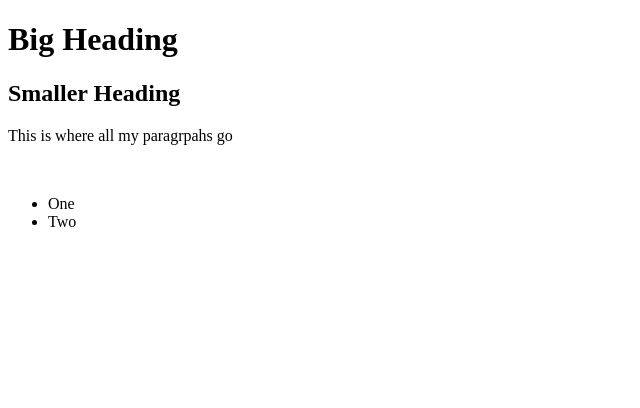
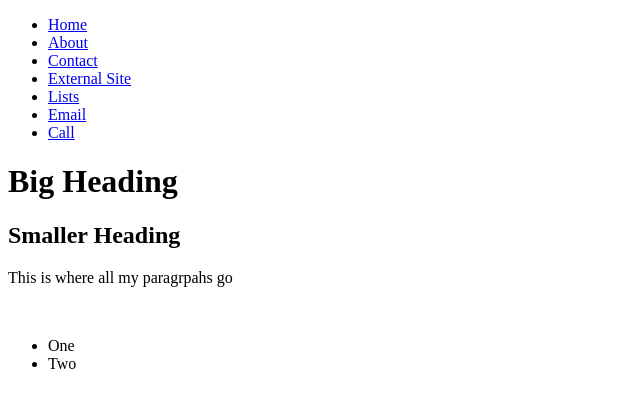
Before and after one commit to mmill2111/basicHTML, a plain HTML site: page index.html in a window 1280 px wide. Shown: the whole page, without its empty margins (0-640 px from the left). Drawn offline with Linux system fonts and the light colour scheme.

Commit message:
Add navigation menu and hyperlinks

```diff
--- a/index.html
+++ b/index.html
@@ -9,6 +9,18 @@
 </head>
 <body>
     <!-- Page content starts here -->
+    <!-- Navigation -->
+    <nav>
+        <ul>
+            <li><a href="index.html">Home</a></li>
+            <li><a href="about.html">About</a></li>
+            <li><a href="contact.html">Contact</a></li>
+            <li><a href="https://www.example.com/">External Site</a></li>
+            <li><a href="#UL">Lists</a></li>
+            <li><a href="mailto:mmill2111@westada.org">Email</a></li>
+            <li><a href="tel:100-200-3000">Call</a></li>
+        </ul>
+    </nav>
     <!-- Headings -->
     <h1>Big Heading</h1>
     <h2>Smaller Heading</h2>
@@ -18,7 +30,7 @@
     <br>
 
     <!-- Lists -->
-    <ul>
+    <ul id="#UL">
         <li>One</li>
         <li>Two</li>
     </ul>
```
Also changed, not shown: about.html (+12 -0 lines), contact.html (+12 -0 lines).
